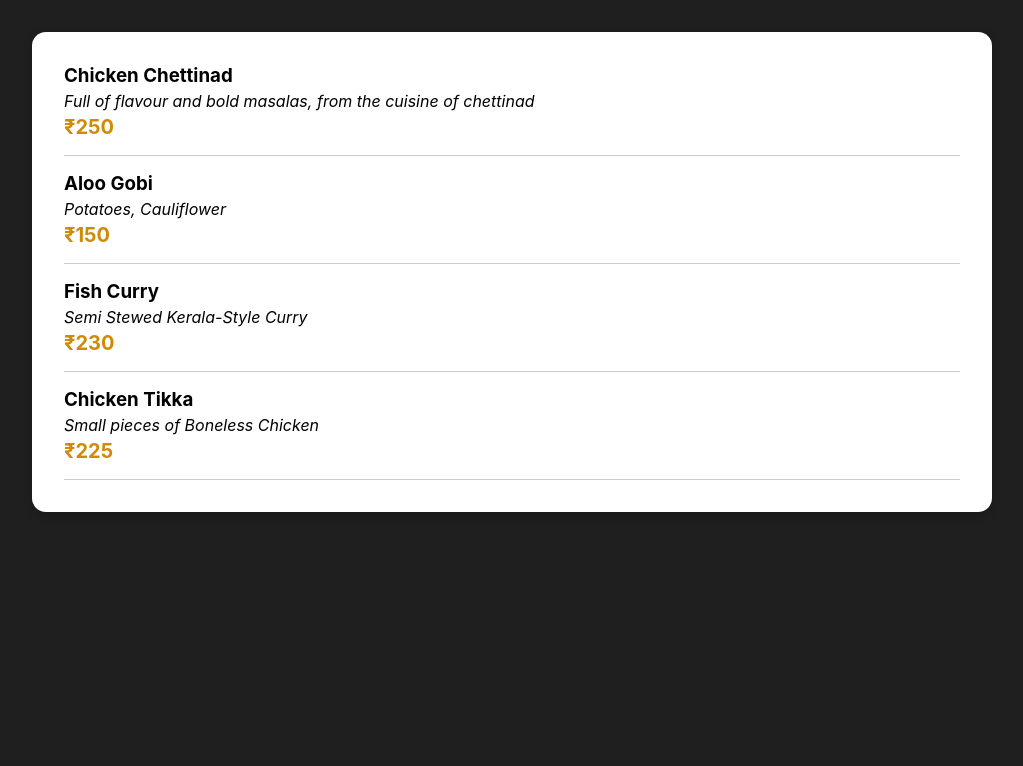
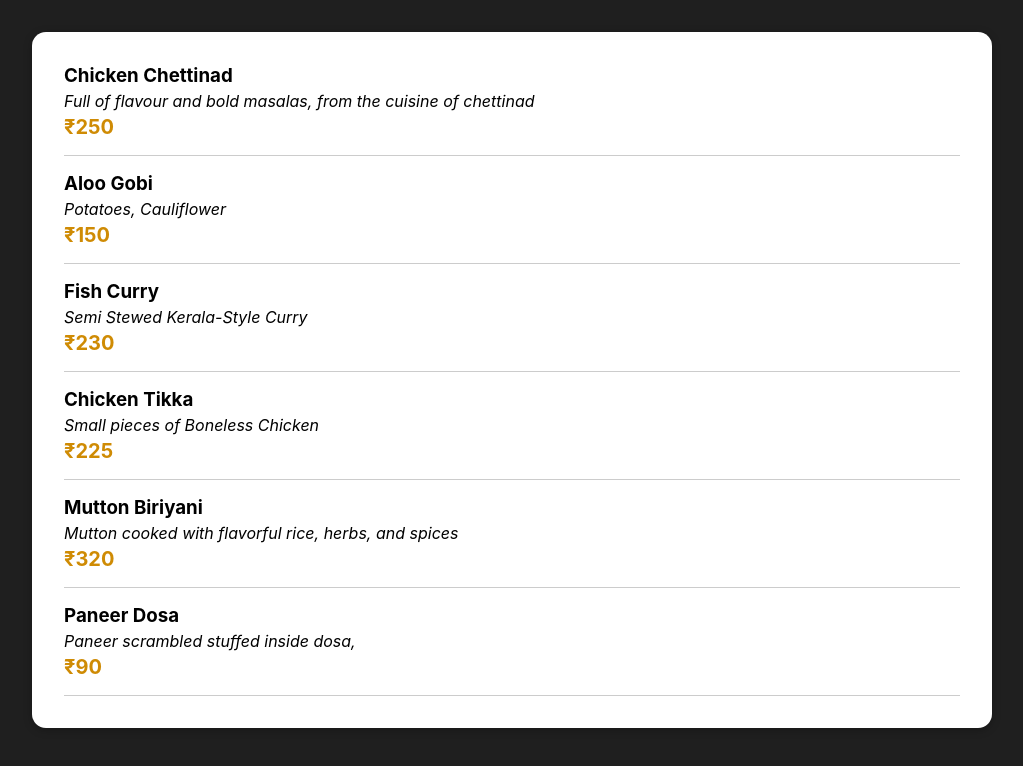
Before and after one commit to karthik156/Online-Food-Order-App, a React (Create React App) app: page / in a window 1280 px wide. Shown: the part 578-1344 px from the top of the page, without its empty margins (128-1151 px from the left). Before the commit the page ends 1250 px from the top, so only its background shows below. Built offline with nearby package versions, Linux system fonts and the light colour scheme.

Commit message:
menu_adiition

```diff
--- a/src/components/Meals/AvailableMeals.js
+++ b/src/components/Meals/AvailableMeals.js
@@ -27,6 +27,20 @@ const DUMMY_MEALS = [
         description: 'Small pieces of Boneless Chicken',
         price: 225,
     },
+    {
+        id: 'm5',
+        name: 'Mutton Biriyani',
+        description: 'Mutton cooked with flavorful rice, herbs, and spices',
+        price: 320,
+    },
+    {
+        id: 'm5',
+        name: 'Paneer Dosa',
+        description: ' Paneer scrambled stuffed inside dosa,',
+        price: 90,
+    },
+
+
 
 
 ];
```
